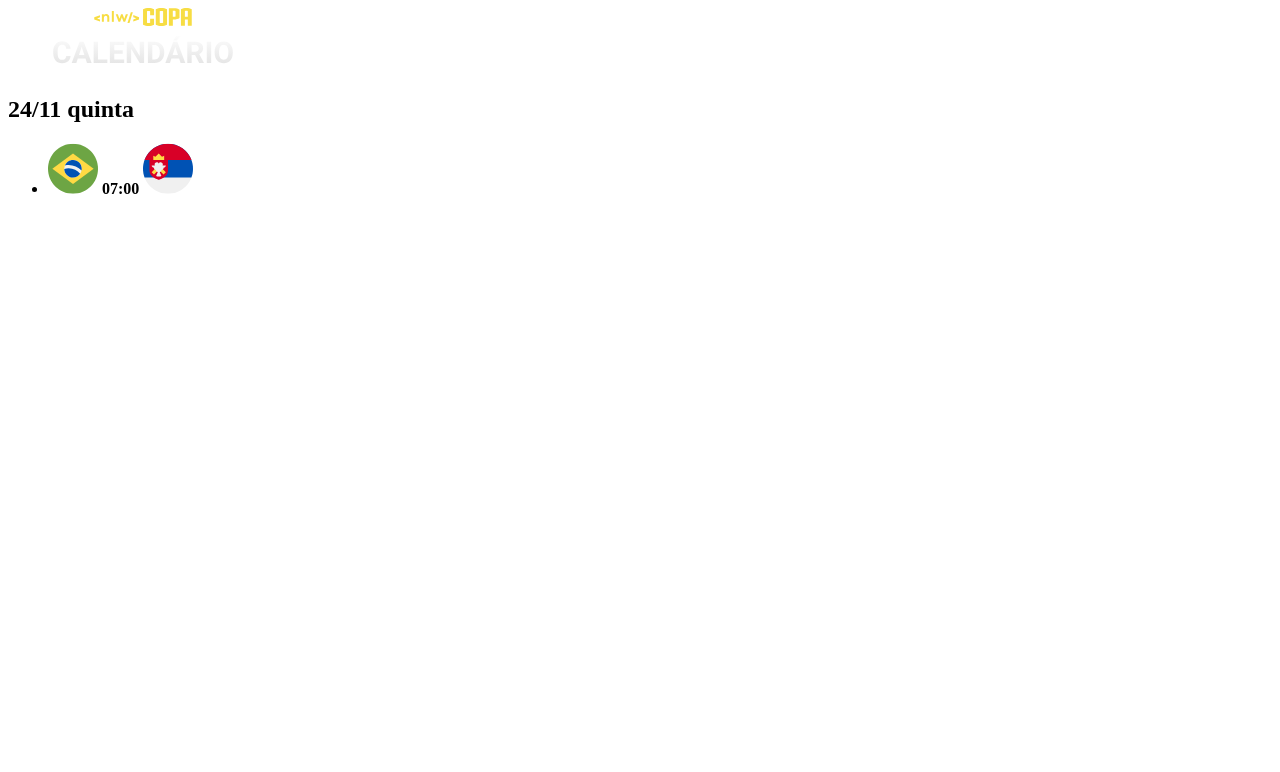
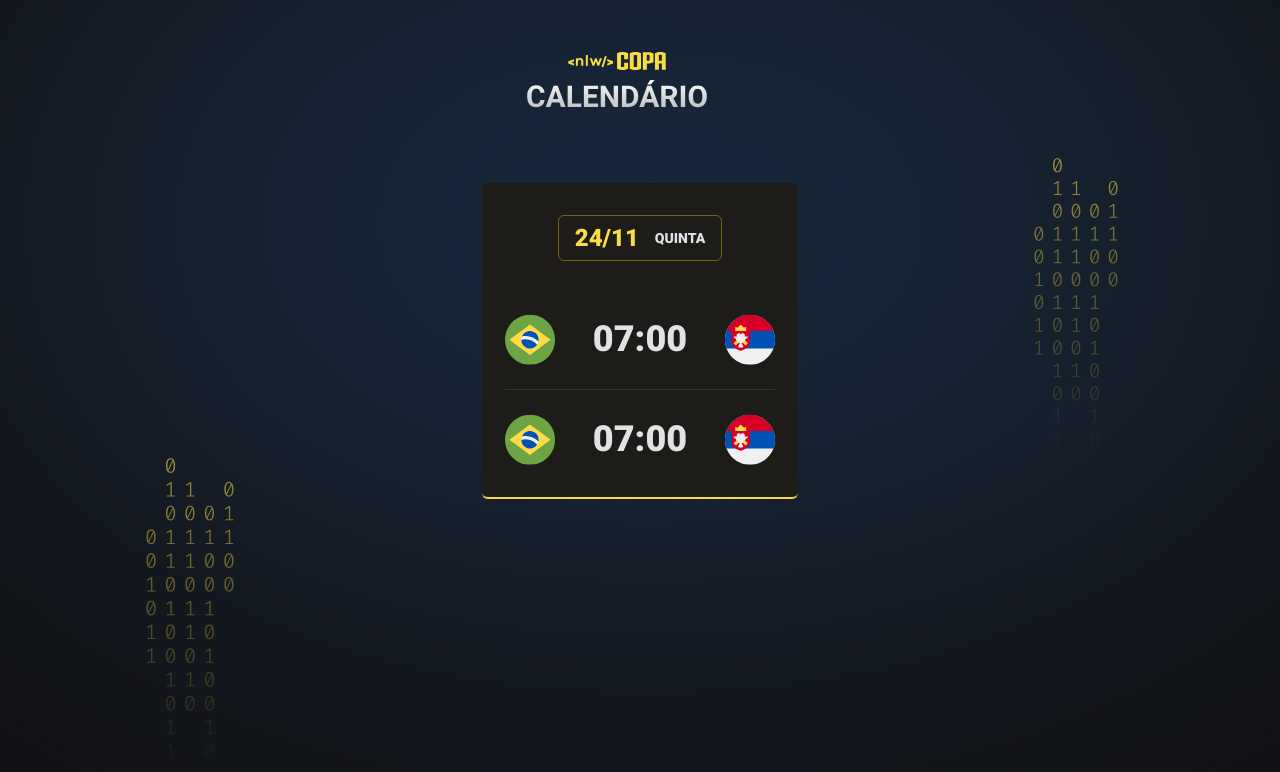
Before and after one commit to joao2arj/nlw_copa, a plain HTML site: page index.html in a window 1280 px wide. Drawn offline with Linux system fonts and the light colour scheme.

Commit message:
add style and bg.svg

```diff
--- a/index.html
+++ b/index.html
@@ -5,6 +5,11 @@
     <meta http-equiv="X-UA-Compatible" content="IE=edge">
     <meta name="viewport" content="width=device-width, initial-scale=1.0">
     <title>NLW Copa Explorer</title>    <!-- Título que será exibido no documento (exibido no título da aba no navegador). -->
+    <link rel="stylesheet" href="./styles.css">
+    <link rel="preconnect" href="https://fonts.googleapis.com">
+
+    <link rel="preconnect" href="https://fonts.gstatic.com" crossorigin>
+    <link href="https://fonts.googleapis.com/css2?family=Roboto:wght@900&display=swap" rel="stylesheet">
 </head>
 <body>
     <div id="app">  <!-- Div são tags que contêm outras tags. -->
@@ -12,9 +17,14 @@
             <img src="./assets/logo.svg" alt="nlw_copa_logo"> <!-- Atributos: 'src' = source/onde a imagem se localiza; 'alt' = aviso ao aparecer quando a imagem não for localizada-->
         </header>
         <main id="cards">
-            <div id="card">
+            <div class="card">
                 <h2>24/11 <span>quinta</span></h2>  <!-- SPAN = diferenciação entre conteúdos(dia e data). -->
                 <ul>    <!-- "ul" = lista não ordenada -->
+                    <li>    <!-- "li" = itens da lista -->
+                        <img src="./assets/icon-brazil.svg" alt="icon-brazil">
+                        <strong>07:00</strong>  <!-- "strong" = deixa o texto em negrito. -->
+                        <img src="./assets/icon-serbia.svg" alt="icon-serbia">
+                    </li>
                     <li>    <!-- "li" = itens da lista -->
                         <img src="./assets/icon-brazil.svg" alt="icon-brazil">
                         <strong>07:00</strong>  <!-- "strong" = deixa o texto em negrito. -->
--- a/styles.css
+++ b/styles.css
@@ -1,3 +1,89 @@
+* { /*Seletor universal para zerar a margem e o padding de todos os elementos do código*/
+    margin: 0;
+    padding: 0;
+    box-sizing: boder-box; /*Código para sempre manter o tamanho constante das boxes em px*/
+}
+
+ul { /*Seletor para tirar o estilo de pontos das listas*/
+    list-style: none;
+}
+
 body {
-    background: black;
+    background-color: #121214;
+    background-image: url(./assets/bg.svg);
+    background-position-y: 55.6%;
+    background-position-x: center;
 }
+body * {
+    font-family: 'Roboto', sans-serif;
+}
+
+#app { /*Seletor de ID*/
+    width: fit-content; /*Largura flexível de acordo com o conteúdo*/
+    margin: 52px auto;
+}
+
+header {
+    margin-bottom: 63px;
+}
+
+.card { /*Seletor de class*/
+    padding: 32px 23px;
+    text-align: center;
+
+    background: #1d1c19;
+    border-bottom: 2px solid #f7dd43;
+    border-radius: 6px;
+}
+
+.card h2 {
+    display: flex;
+    gap: 16px;
+    justify-content: center;
+    align-items: center;
+
+    padding: 8px 16px;
+    border: 1px solid #746615;
+    border-radius: 6px;
+
+    width: fit-content; /*faz com que a borda(box) da data se ajuste de acordo com o tamanho do texto em seu interior*/
+    margin-inline: auto;
+    margin-bottom: 53px;
+
+    color: #f7dd43;
+}
+
+.card h2 span {
+    color: #E1E1E6;
+    font-size: 14px;
+    text-transform: uppercase;
+
+}
+
+.card ul {
+    display: flex;
+    flex-direction: column;
+    gap: 24px;
+
+    width: 270px;
+}
+
+.card ul li {
+    display: flex;
+    align-items: center;
+    justify-content: space-between;
+}
+
+.card ul li + li { /*comando para selecionar um li que contenha outro li anterior*/
+    padding-top: 24px;
+    border-top: 1px solid #323238;
+
+}
+
+.card ul li strong {
+    font-weight: 900;
+    font-size: 36px;
+    line-height: 125%;
+
+    color: #E1E1E6;
+}
```
Also changed, not shown: assets/bg.svg (added).
